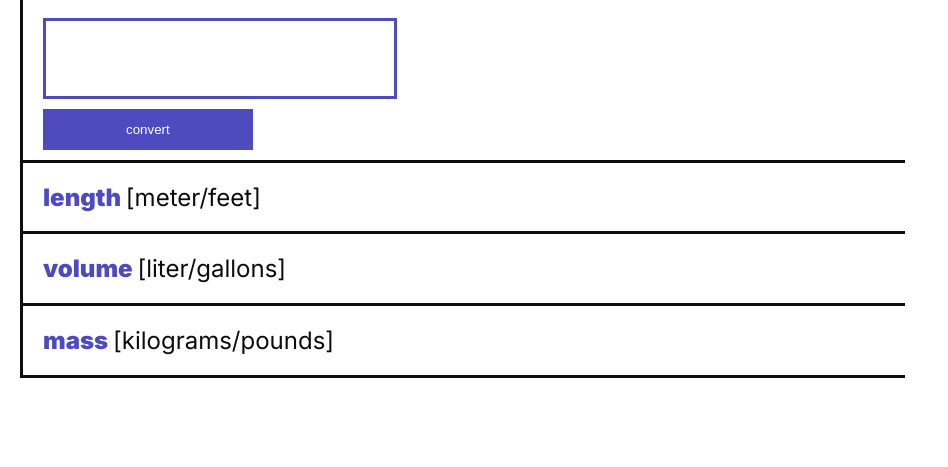
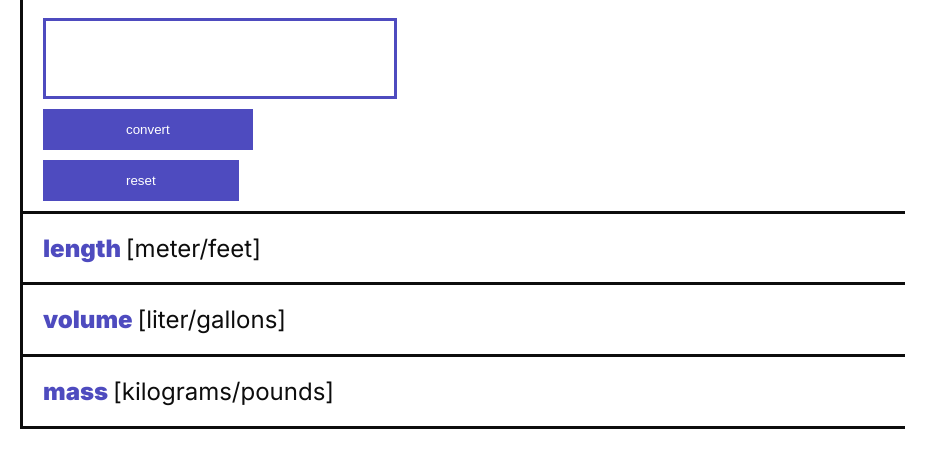
Before and after one commit to devJens/metric-imperial-converter, a plain HTML site: page index.html in a window 1280 px wide. Shown: the part 167-634 px from the top of the page, without its empty margins (0-948 px from the left). Drawn offline with Linux system fonts and the light colour scheme.

Commit message:
Update index.html

```diff
--- a/index.html
+++ b/index.html
@@ -13,15 +13,20 @@
             <div id="input-wrapper">
                 <input id="input-el" type="number" min="1" max="100000">
                 <button id="btn-el">convert</button>
+                <button id="reset-btn">reset</button>
             </div>
-            <div id="length" class="unit-wrapper">
+            <div class="unit-wrapper">
                 <h2><span>length </span>[meter/feet]</h2>
+                <div id="length">
+                </div>
             </div>
-            <div id="volume" class="unit-wrapper">
+            <div  class="unit-wrapper">
                 <h2><span>volume </span>[liter/gallons]</h2>
+                <div id="volume"></div>
             </div>
-            <div id="mass" class="unit-wrapper">
+            <div class="unit-wrapper">
                 <h2><span>mass </span>[kilograms/pounds]</h2>
+                <div id="mass"></div>
             </div>
         </div>
         <script src="index.js"></script>
```
